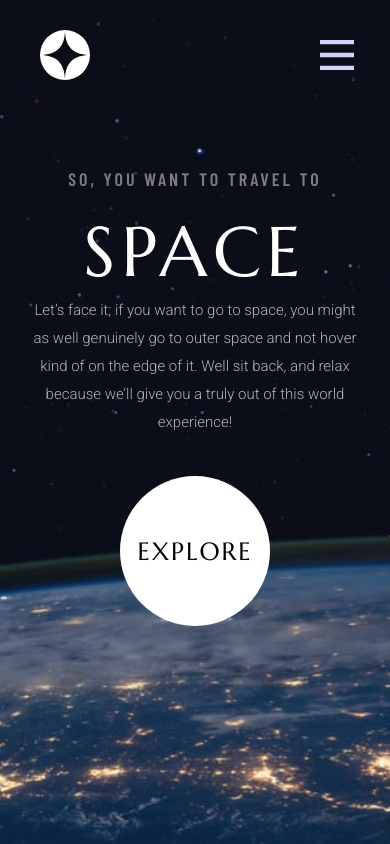
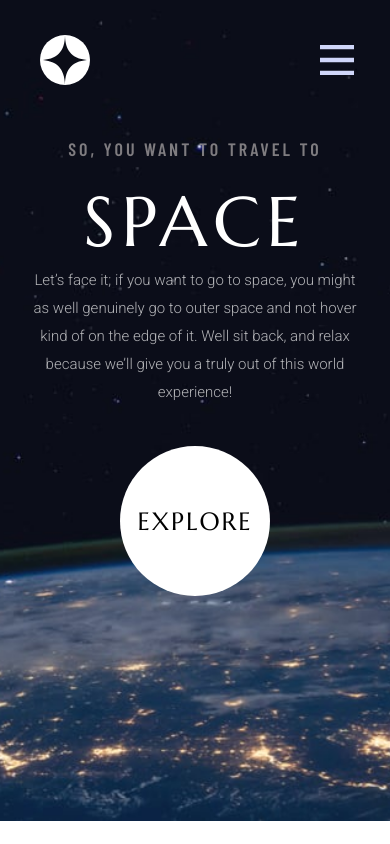
Before and after one commit to Ko-pai/space-tourism, a plain HTML site: page index.html in a window 390 px wide. Drawn offline with nearby package versions, Linux system fonts and the light colour scheme; a web font is replaced by a local one.

Commit message:
Testing main-container and body scroll

```diff
--- a/scripts.js
+++ b/scripts.js
@@ -148,6 +148,7 @@
             good.innerHTML = homeAddContent
             myfunc1()
             body.style.overflowY = "hidden"
+            main.style.height = "auto"
         }
 
         function litagClickFunction(e) {
@@ -190,9 +191,11 @@
             }else if(eve.target.id == 1){
                 body.style.backgroundImage = `url(./assets/destination/background-destination-desktop.jpg)`
                 destinationAppear()
+
             }else if(eve.target.id == 2){
                 body.style.backgroundImage = `url(./assets/crew/background-crew-mobile.jpg)`
                 good.style.marginLeft = "-200vw"
+
             }else{
                 body.style.backgroundImage = `url(./assets/technology/background-technology-mobile.jpg)`
                 technoAppear()
@@ -407,7 +410,7 @@
 
             if(i == 0){
                 optionToLaunch.textContent = `${technoData0.name}`
-                changeImageForTechno.src = `${technoData0.images.portrait}`
+                changeImageForTechno.src = `${technoData0.images.landscape}`
                 launchText.textContent =`${technoData0.description}`
                 createList.classList.add("active")
             }
@@ -435,7 +438,7 @@
 
                 }else if(e.target.id == 2){
                     optionToLaunch.textContent = `${technoData2.name}`
-                    changeImageForTechno.src = `${technoData2.images.portrait}`
+                    changeImageForTechno.src = `${technoData2.images.landscape}`
                     launchText.textContent =`${technoData2.description}`
                     createList.classList.add("active")
                     twoRemove()
--- a/style.scss
+++ b/style.scss
@@ -1,5 +1,5 @@
-        body{
-            width: 100vw;
+body{
+             width: 100vw;
             height: 100vh;
             margin: 0;
             padding: 0;
@@ -789,6 +789,7 @@
                     header{
                         height: 100px;
                         justify-content: space-between;
+                        top: 10px;
 
                         .headerRight{
                             display: none;
@@ -823,7 +824,7 @@
             main{
                 .mainContainer{
                     width: 520vw;
-
+                    margin-top: 0;
                     display: flex;
                     align-items: center;
 
@@ -832,7 +833,7 @@
                             width: 100vw;
                             height: 100vw;
                             display: block;
-                            margin-top: 20px;
+                            margin-top: 0;
 
 
                         .homePageLeftSize{
@@ -1133,10 +1134,10 @@
         //mobile
         @media(max-width : 390px){
             body{
-
+                overflow-y: hidden;
 
                 main{
-
+                    overflow-x: hidden;
 
                     .hamburgerSlider{
 
@@ -1156,11 +1157,12 @@
                 .mainContainer{
                     align-items: normal;
                     margin-top: 20px;
-
+                    overflow-y: scroll;
+                    height: 83vh;
 
                     .second-container{
                         margin-left: -100vw;
-                        margin-top: 80px;
+                        margin-top: 0px;
                     }
 
 
```
Also changed, not shown: style.css, 1 other file.
